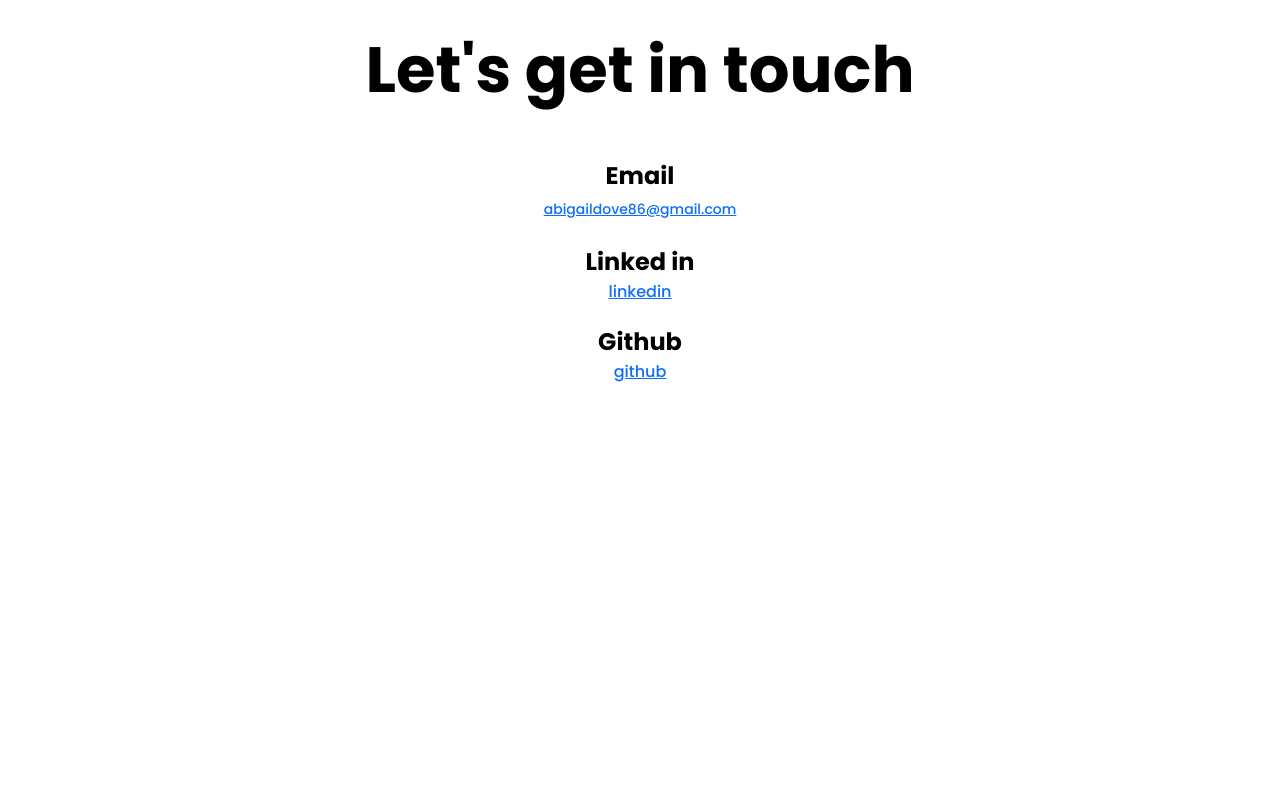
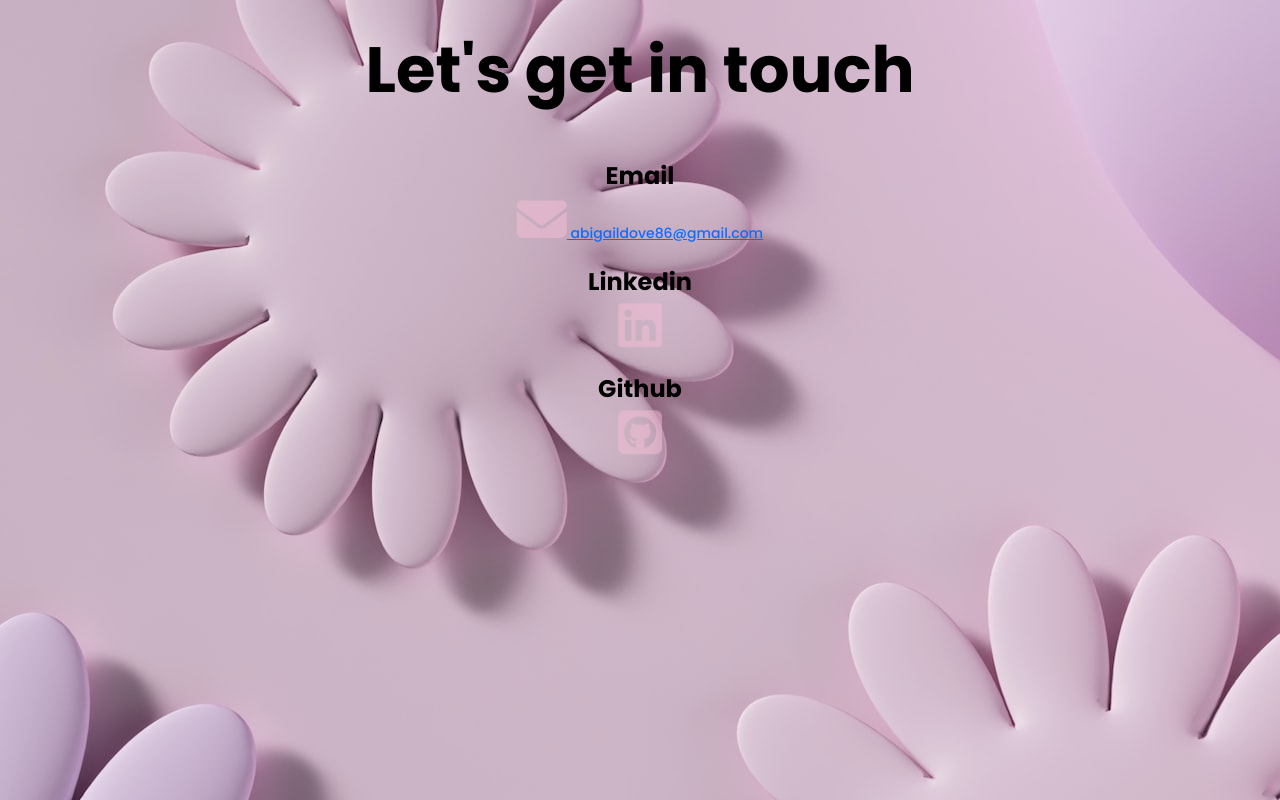
Before and after one commit to VicroriaS/Portrolio-project, a plain HTML site: page contact.html in a window 1280 px wide. Drawn offline with nearby package versions, Linux system fonts and the light colour scheme.

Commit message:
Added design

```diff
--- a/contact.html
+++ b/contact.html
@@ -32,13 +32,16 @@
 <h1 class="mb-5">Let's get in touch</h1>
 <h3>Email</h3>
 <p>
- <a href="mailto:team@shecodes.io">abigaildove86@gmail.com</a>
+ <a href="mailto:team@shecodes.io">
+<i class="fa-solid fa-envelope" id="social"></i>
+abigaildove86@gmail.com</a>
 </p>
-<h3>Linked in</h3>
-<a href=" https://www.linkedin.com/in/frontenddevviktoriiasandul/?locale=en_US" target="blank">linkedin</a>
+<h3>Linkedin</h3>
+<a href=" https://www.linkedin.com/in/frontenddevviktoriiasandul/?locale=en_US" target="blank">
+  <i class="fa-brands fa-linkedin " id="social"></i></a>
 
 <h3>Github</h3>
-<a href="https://github.com/VicroriaS" target="blank">github</a>
-
+<a href="https://github.com/VicroriaS" target="blank"><i class="fa-brands fa-square-github"id="social"></i></a>
+</div>
 </body>
 </html>
--- a/styles/portfolio.css
+++ b/styles/portfolio.css
@@ -1,6 +1,6 @@
 :root {
-  --branding-color: #cca8e9;
-  --secondary-color: #defcf9;
+  --branding-color: #CFB4C7;
+  --secondary-color: rgb(192, 160, 197);
   --third-color: #c3bef0;
   --heading-font-family: "Playfair Display", serif;
   --default-font-family: "Poppins", sans-serif;
@@ -33,11 +33,15 @@ p {
   font-size: 16px;
   line-height: 30px;
 }
+body
+{
+  background-image:url(/images/allison-saeng-q5vZRglc5pk-unsplash.jpg);}
 
-.hero {
+  .hero {
   background: var(--secondary-color);
   text-align: center;
   padding: 160px 20px;
+  margin: 0 0 60px;
 }
 .hero p {
   font-family: "Poppins", serif;
@@ -64,20 +68,22 @@ margin: 20px 0 0;}
 
 .content p{
   font-size: 14px;
+  line-height: 1.5;
+
 }
 .content{
-  padding:0;
- margin: 30px;
+padding:0;
+margin: 30px;
 text-align: center;}
 
 .btn-branding {
   border-radius: 4px;
+  box-shadow: 10px 10px 20px rgba(0, 0, 0, 0.2);
   color: var(--secondary-color);
   font-size: 18px;
   background-color: var(--branding-color);
   line-height: 27px;
   padding: 15px 30px;
-
   margin-bottom: 20px;
 }
 .btn-branding:hover {
@@ -92,6 +98,7 @@ text-align: center;}
   background-color: var(--secondary-color);
   line-height: 27px;
   padding: 15px 30px;
+  box-shadow: 10px 10px 20px rgba(0, 0, 0, 0.2);
 }
 
 .project-description {
@@ -104,6 +111,12 @@ text-align: center;}
     height: 500px;
     border: 3px solid var(--secondary-color);
     padding: 15px;
+box-shadow: 10px 10px 20px rgba(0, 0, 0, 0.2);
+  }
+#social{
+font-size:  50px;
+color:rgb(247, 191, 214);
+opacity: 0.5;
 }
 
 @media (max-width: 960px) {
```
Also changed, not shown: images/allison-saeng-q5vZRglc5pk-unsplash.jpg (added).
